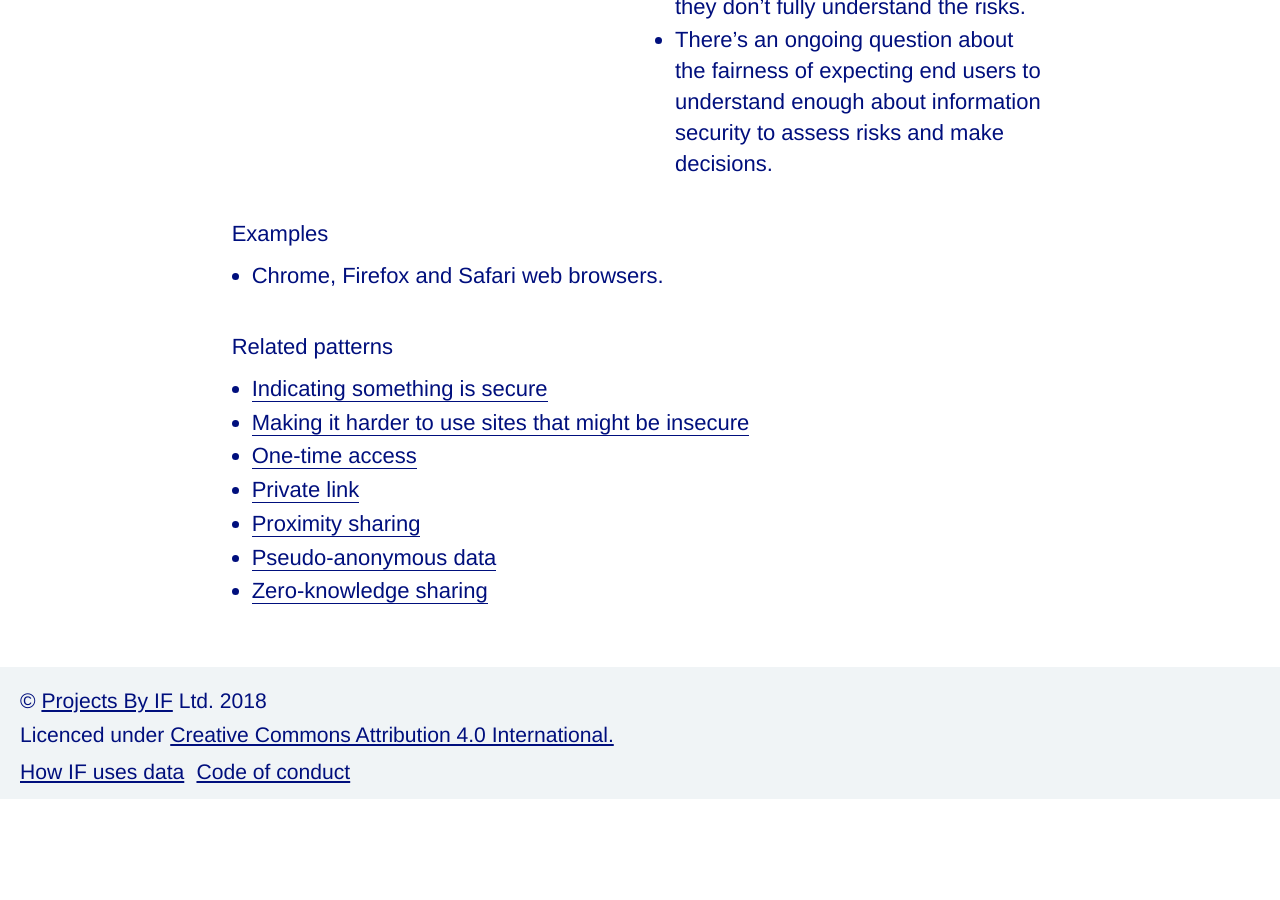
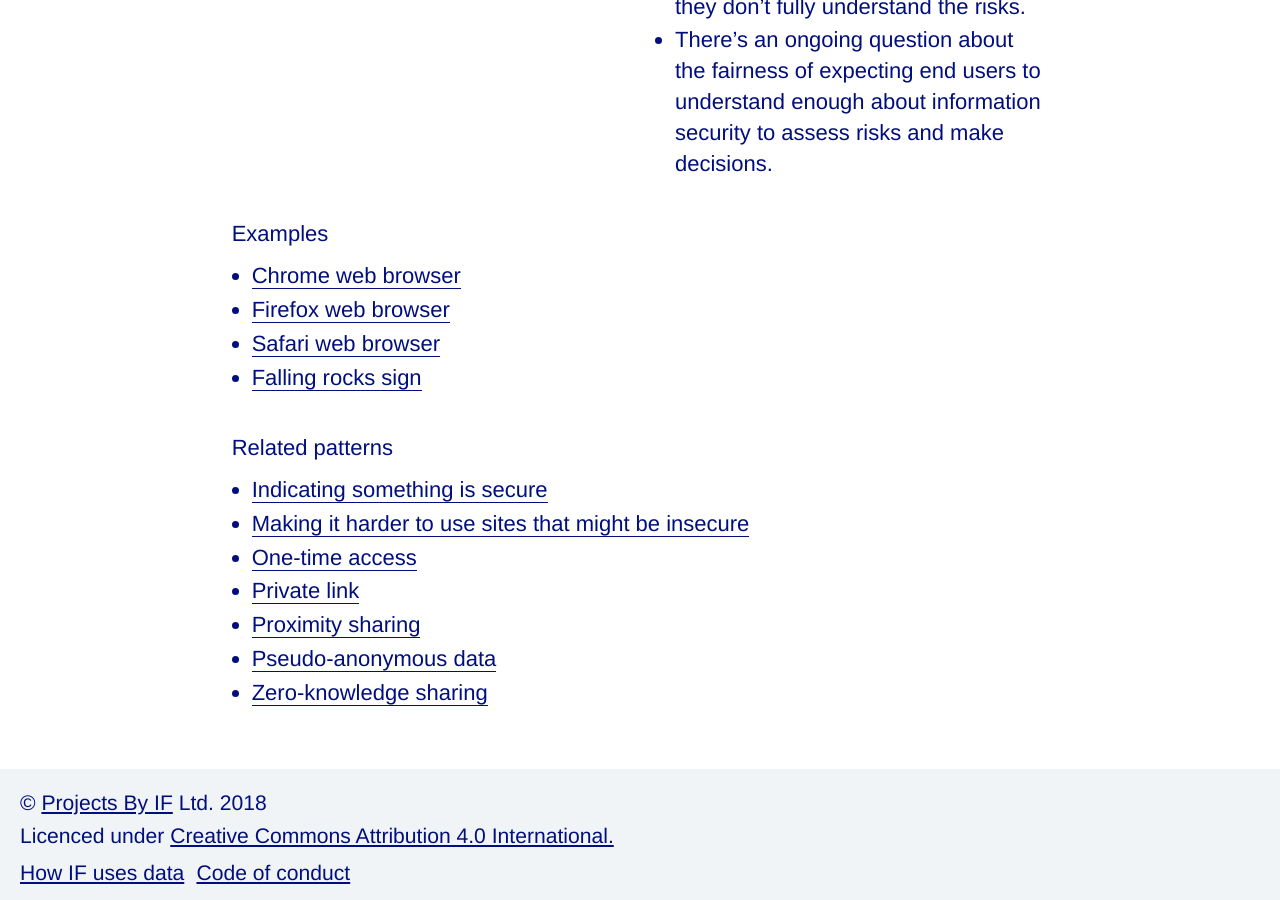
Before and after one commit to projectsbyif/data-permissions-catalogue, a Jekyll site: the page built from _patterns/indicating-something-is-not-secure.md, in a window 1280 px wide and 900 px high, scrolled down 1281 px. Built offline with Jekyll 4.4.1, drawn with Linux system fonts in a browser that asks for light colours; some web fonts are replaced; comment, search, counter and statistics services are not loaded; before the commit the page ends 2080 px from its top, so only the background shows below that.

Commit message:
Added links to examples sections for new patterns.

```diff
--- a/_patterns/indicating-something-is-not-secure.md
+++ b/_patterns/indicating-something-is-not-secure.md
@@ -21,7 +21,14 @@ limitations:
  - There’s an ongoing question about the fairness of expecting end users to understand enough about information security to assess risks and make decisions.
 
 examples:
-  - title: Chrome, Firefox and Safari web browsers.
+  - title: Chrome web browser
+    url: https://support.google.com/chrome/answer/95617?hl=en-GB
+  - title: Firefox web browser
+    url: https://support.mozilla.org/en-US/kb/how-do-i-tell-if-my-connection-is-secure
+  - title: Safari web browser
+    url: https://support.apple.com/en-gb/HT208672
+  - title: Falling rocks sign
+    url: https://commons.wikimedia.org/wiki/Category:Falling_stones_signs
 
 ---
 
```
Also changed, not shown: _patterns/indicating-something-is-secure.md (+6 -1 lines), _patterns/making-it-harder-to-use-sites-that-might-be-insecure.md (+4 -1 lines).
